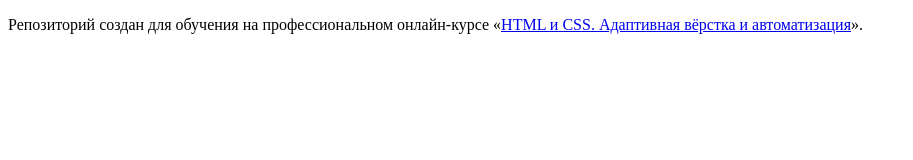
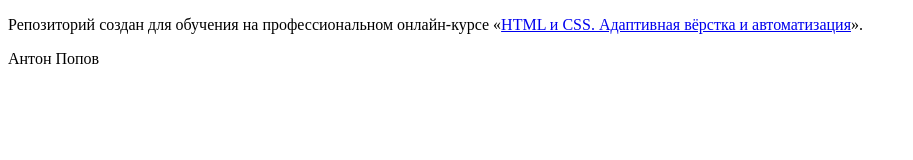
Before and after one commit to yanagavriloski/2094783-mishka-28, a website: page source/index.html in a window 1280 px wide. Shown: the whole page, without its empty margins (0-913 px from the left). Drawn offline with Linux system fonts and the light colour scheme.

Commit message:
Добавляет наставника

```diff
--- a/source/index.html
+++ b/source/index.html
@@ -5,8 +5,7 @@
     <title>HTML Academy: Мишка</title>
   </head>
   <body>
-
     <p>Репозиторий создан для обучения на профессиональном онлайн‑курсе «<a href="https://htmlacademy.ru/intensive/adaptive">HTML и CSS. Адаптивная вёрстка и автоматизация</a>».</p>
-
+    <p>Антон Попов</p>
   </body>
 </html>
```
